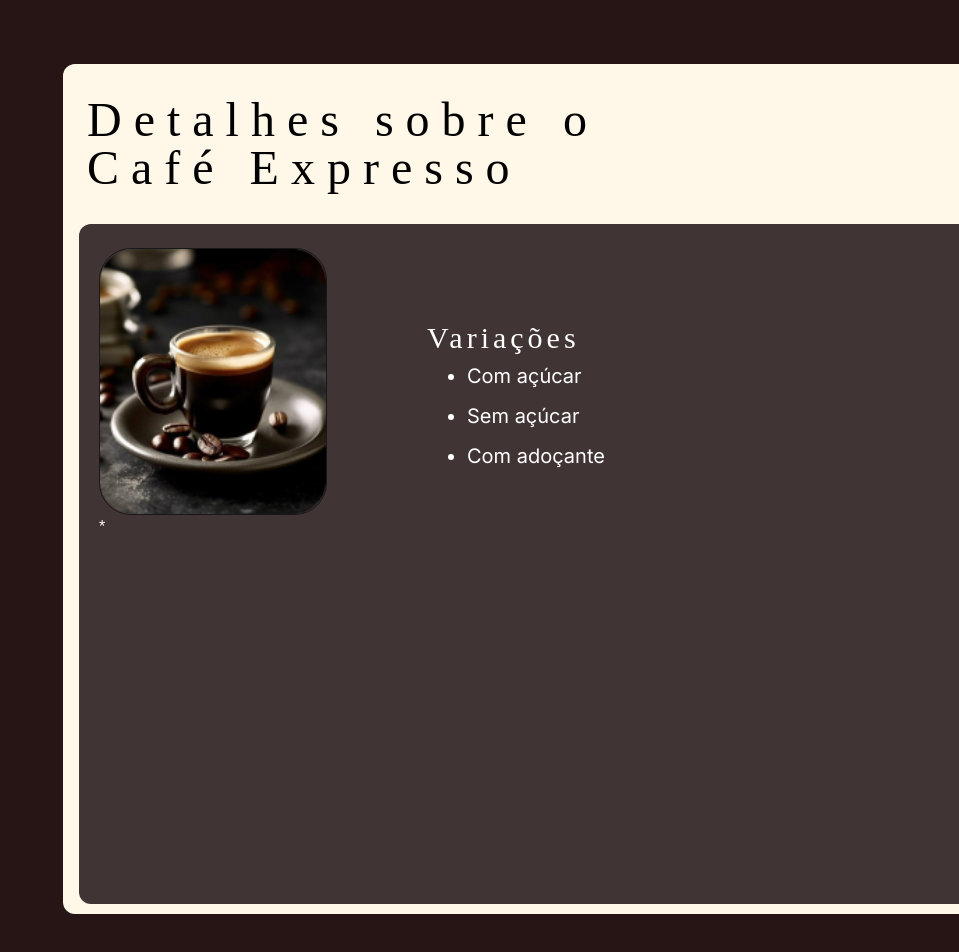
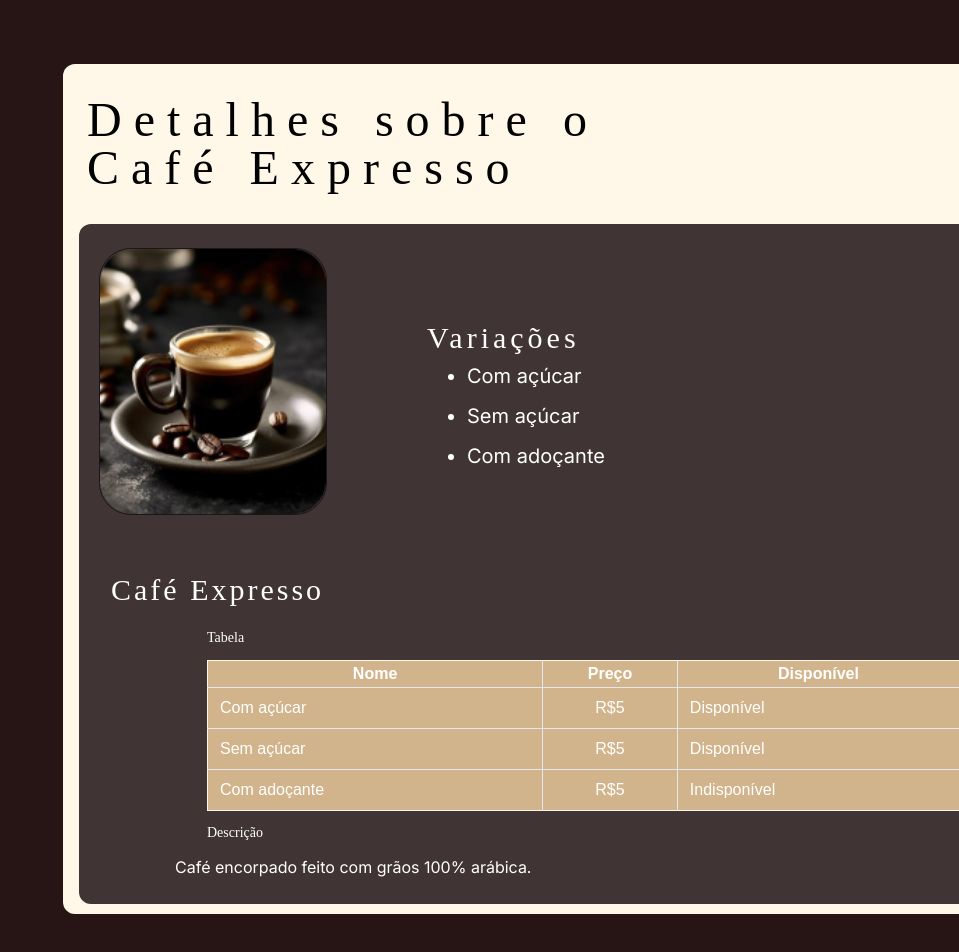
Before and after one commit to GuilhermeYm/LandingPage-Coffee, a Next.js app: page /product/1 in a window 1280 px wide. Shown: the top 952 px of the page, without its empty margins (321-1280 px from the left). Built offline with nearby package versions, Linux system fonts and the light colour scheme; a web font is replaced by a local one.

Commit message:
Página de produto feita

```diff
--- a/src/app/api/products/[idProduct]/route.js
+++ b/src/app/api/products/[idProduct]/route.js
@@ -3,6 +3,7 @@ import data from "../../server.json";
 export async function GET(request, { params }) {
   const idString = (await params).idProduct;
   const idNumber = Number(idString);
-  const coffeWithId = data.coffees.filter((c) => c.id === idNumber);
+  const coffeWithId = data.coffees.filter((c) => c.id === 1);
+  console.log(coffeWithId)
   return Response.json({ coffeWithId });
 }
--- a/src/app/components/ProductsInformations/DescriptionPartSection.jsx
+++ b/src/app/components/ProductsInformations/DescriptionPartSection.jsx
@@ -1,5 +1,11 @@
+import { Inter } from "next/font/google";
+
+const inter = Inter({
+  weight: ["400"],
+  subsets: ["latin"],
+  display: "swap",
+});
+
 export default async function DescriptionPartSection({ description }) {
-    return (
-        <p>{description}</p>
-    )
+  return <p className={`pl-24 pt-3 ${inter.className}`}>{description}</p>;
 }
--- a/src/app/components/ProductsInformations/FirstPartSection.jsx
+++ b/src/app/components/ProductsInformations/FirstPartSection.jsx
@@ -12,20 +12,20 @@ export default function FirstPartSection({ data }) {
     <>
       <div className="min-h-1/2 flex">
         <div className="py-6 px-5">
-           <Image
+          <Image
             src={data.image}
             alt={"Um bom café"}
             width={228}
             height={267}
             className="rounded-[32px] border border-zinc-900"
-          /> *
+          />
         </div>
         <div className="px-20 py-24">
           <h2 className="text-3xl font-fontIrian tracking-[4px]">Variações</h2>
           <ul className="text-xl pl-10 leading-10 list-disc">
             {data.vars.map((c, index) => (
-              <li className={`${inter.className}`} key={c.id}>
-                {data.vars[index].name}
+              <li className={`${inter.className}`} key={index}>
+                {c.name}
               </li>
             ))}
           </ul>
--- a/src/app/components/ProductsInformations/SecondPartSection.jsx
+++ b/src/app/components/ProductsInformations/SecondPartSection.jsx
@@ -1,24 +1,20 @@
 import DescriptionPartSection from "./DescriptionPartSection";
 import TablePartSection from "./TablePartSection";
 
-export default async function SecondPartSection({ id }) {
-  const data = await fetch(`http://localhost:3000/api/products/${id}`);
-  const dataObject = await data.json();
-  const coffes = dataObject.coffeWithId[0];
-
+export default async function SecondPartSection({ data }) {
   return (
     <>
       <div className="h-1/2 min-w-full ">
         <h2 className="ml-8 font-fontIrian text-3xl tracking-widest">
-          {coffes.name}
+          {data.name}
         </h2>
         <div className="px-32 mt-5 min-w-full mb-3">
           <p className="text-sm text-white font-fontIrian">Tabela</p>
-          <TablePartSection id={id}/>
+          <TablePartSection data={data}/>
         </div>
         <div className="min-w-full ">
           <p className="text-sm text-white font-fontIrian ml-32">Descrição</p>
-          <DescriptionPartSection description={coffes.description}/>
+          <DescriptionPartSection description={data.description}/>
         </div>
       </div>
     </>
--- a/src/app/components/ProductsInformations/TablePartSection.jsx
+++ b/src/app/components/ProductsInformations/TablePartSection.jsx
@@ -1,21 +1,23 @@
-export default async function TablePartSection({ id }) {
+export default async function TablePartSection({ data }) {
   return (
-    <table className="border border-[#fff7e8] min-w-full bg-backgroundAboutUs mt-3">
+    <table className="border border-[#fff7e8] min-w-full bg-backgroundAboutUs mt-3 border-collapse">
       <thead>
         <tr>
-          <th className="border-r border-[#]">Nome {id}</th>
-          <th className="border-r border-slate-600">Preço</th>
-          <th className="border-r border-slate-600">Disponível</th>
+          <th className="border-r">Nome</th>
+          <th className="border-r">Preço</th>
+          <th className="border-r">Disponível</th>
         </tr>
       </thead>
       <tbody>
-        {/* {coffes.vars.map((c, index) => (
-          <tr key={coffes.id}>
-            <td>{c.name}</td>
-            <td>{c.price}</td>
-            <td>{c.available}</td>
+        {data.vars.map((c, index) => (
+          <tr key={index} className="border-t">
+            <td className="border-r pl-3 py-2">{c.name}</td>
+            <td className="border-r px-auto py-auto text-center">R${c.price}</td>
+            <td className="border-r pl-3 py-2">
+              {c.available ? " Disponível" : "Indisponível"}
+            </td>
           </tr>
-        ))} */}
+        ))}
       </tbody>
     </table>
   );
--- /dev/null
+++ b/src/app/hooks/useAPI.jsx
@@ -0,0 +1,12 @@
+export default function useAPI() {
+
+    const getServerJson = async () => {
+        const data = await fetch(`http://localhost:3000/api/products/1`);
+        const dataObject = await data.json();
+        const correctCoffe = dataObject.coffeWithId[0];
+    }
+
+    return {
+        getServerJson
+    }
+}
--- a/src/app/product/[id]/page.jsx
+++ b/src/app/product/[id]/page.jsx
@@ -1,32 +1,18 @@
-"use client";
-
 import FirstPartSection from "@/app/components/ProductsInformations/FirstPartSection";
 import SecondPartSection from "@/app/components/ProductsInformations/SecondPartSection";
-import { useEffect, useState } from "react";
 
-export default function Page({ params }) {
-  const [coffe, setCoffe] = useState(null);
-  // const idString = (await params).id;
-  // const idNumber = Number(idString);
+const fetchProduct = async (id) => {
+  const response = await fetch(`http://localhost:3000/api/products/1`);
+  const data = await response.json();
+  console.log(data.coffeWithId[0].id)
+  return data.coffeWithId[0];
+}
 
-  useEffect(() => {
-    const fecthData = async () => {
-      const data = await fetch(`http://localhost:3000/api/products/1`);
-      const dataObject = await data.json();
-      const correctCoffe = dataObject.coffeWithId[0];
-      console.log(correctCoffe)
-      setCoffe(correctCoffe)
-    };
-    fecthData();
-  }, []);
+export default async function Page({ params }) {
+  const idString = (await params).id
+  const idNumber = Number(idString)
 
-  if (!coffe) {
-    return (
-      <main className="bg-backgroundMain text-white flex">
-        <p>Carregando os detalhes do produto...</p>
-      </main>
-    );
-  }
+  const coffe = await fetchProduct(idNumber)
 
   return (
     <>
@@ -37,6 +23,7 @@ export default function Page({ params }) {
           </h1>
           <section className="rounded-xl w-[1009px] h-4/5 bg-backgroundSection mx-4 text-white">
             <FirstPartSection data={coffe} />
+            <SecondPartSection data={coffe} />
           </section>
         </article>
       </main>
```
